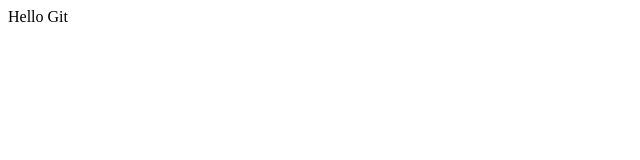
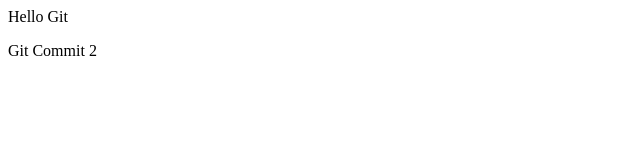
Before and after one commit to rgadeladxc/test-project, a plain HTML site: page index.html in a window 1280 px wide. Shown: the full height of the page, 0-640 px from the left. Drawn offline with Linux system fonts and the light colour scheme.

Commit message:
commit 2

```diff
--- a/index.html
+++ b/index.html
@@ -1 +1,2 @@
 <p>Hello Git</p>
+<div> Git Commit 2 </div>
```
